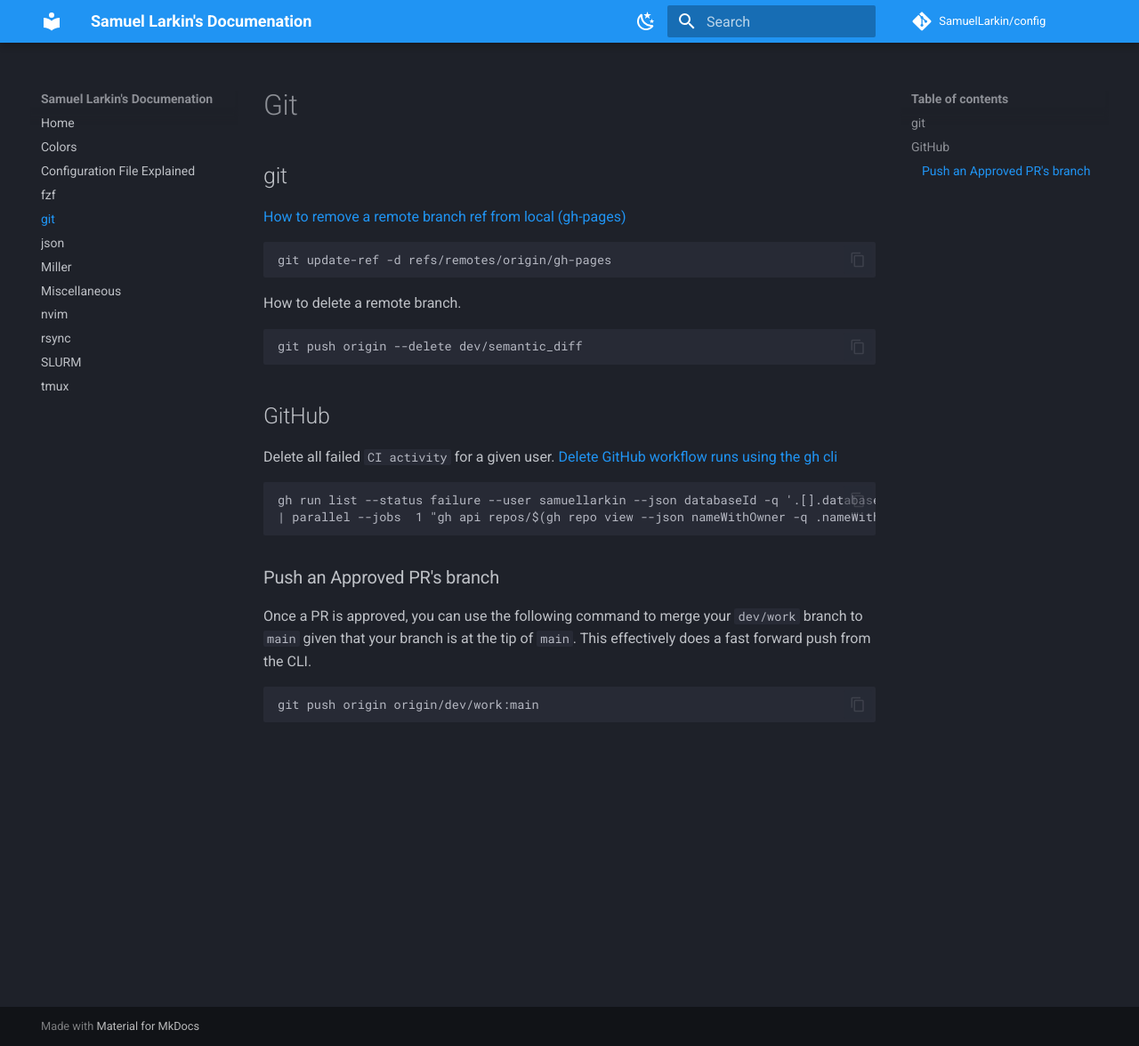
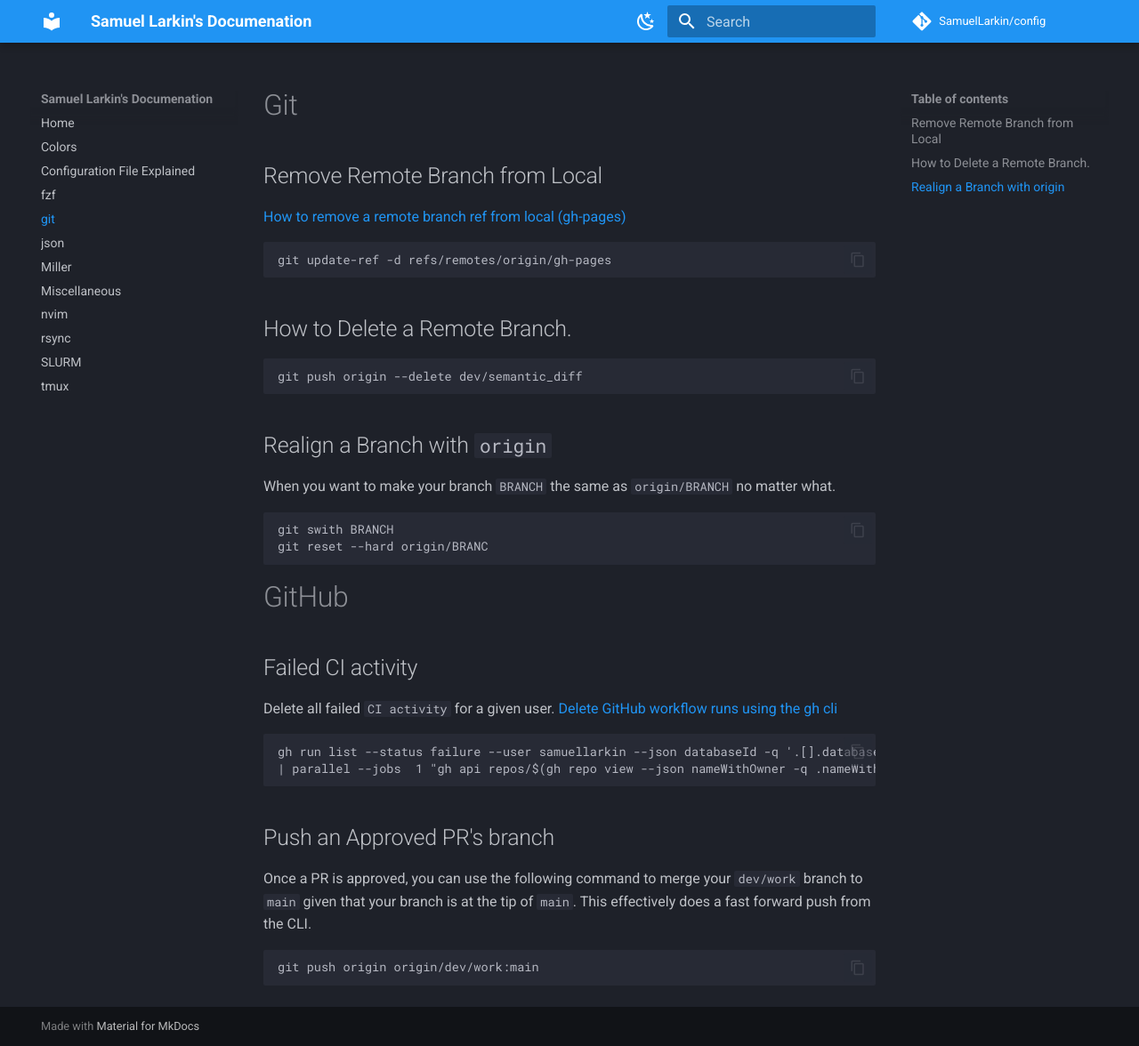
Before and after one commit to SamuelLarkin/config, an MkDocs documentation site: the page built from docs/git.md, in a window 1280 px wide and 1176 px high. Shown: the whole window at 89% size. Built offline with MkDocs 1.6.1 and Material for MkDocs 9.7.7, drawn with Linux system fonts in a browser that asks for light colours; comment, search, counter and statistics services are not loaded; the version menu is left out.

Commit message:
doc: how to realign a branch with origin

````diff
--- a/docs/git.md
+++ b/docs/git.md
@@ -1,6 +1,6 @@
 # Git
 
-## git
+## Remove Remote Branch from Local
 
 [How to remove a remote branch ref from local (gh-pages)](https://stackoverflow.com/a/64618529)
 
@@ -8,14 +8,26 @@
 git update-ref -d refs/remotes/origin/gh-pages
 ```
 
-How to delete a remote branch.
+## How to Delete a Remote Branch.
 
 ```sh
 git push origin --delete dev/semantic_diff
 ```
 
 
-## GitHub
+## Realign a Branch with `origin`
+
+When you want to make your branch `BRANCH` the same as `origin/BRANCH` no matter what.
+
+```sh
+git swith BRANCH
+git reset --hard origin/BRANC
+```
+
+
+# GitHub
+
+## Failed CI activity
 
 Delete all failed `CI activity` for a given user.
 [Delete GitHub workflow runs using the gh cli](https://blog.oddbit.com/post/2022-09-22-delete-workflow-runs/)
@@ -26,7 +38,7 @@ gh run list --status failure --user samuellarkin --json databaseId -q '.[].datab
 ```
 
 
-### Push an Approved PR's branch
+## Push an Approved PR's branch
 
 Once a PR is approved, you can use the following command to merge your `dev/work` branch to `main` given that your branch is at the tip of `main`.
 This effectively does a fast forward push from the CLI.
````
